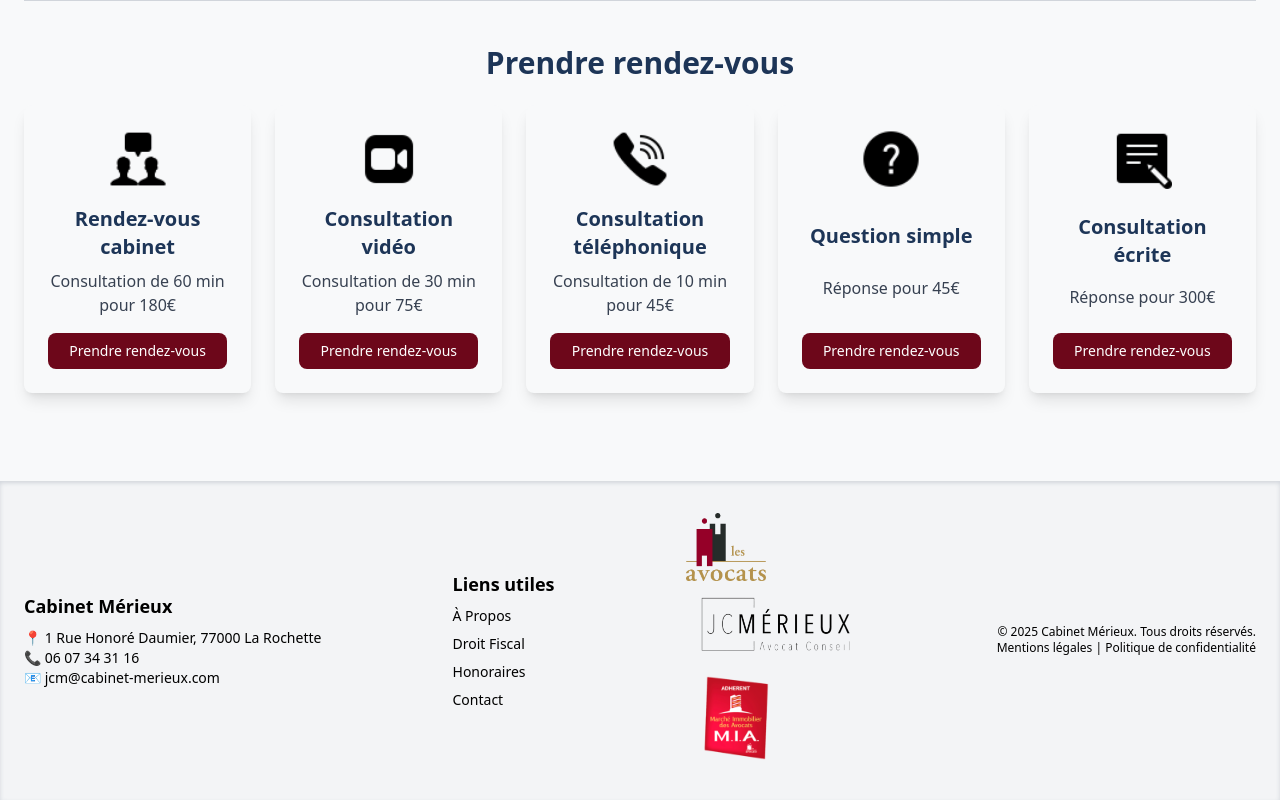
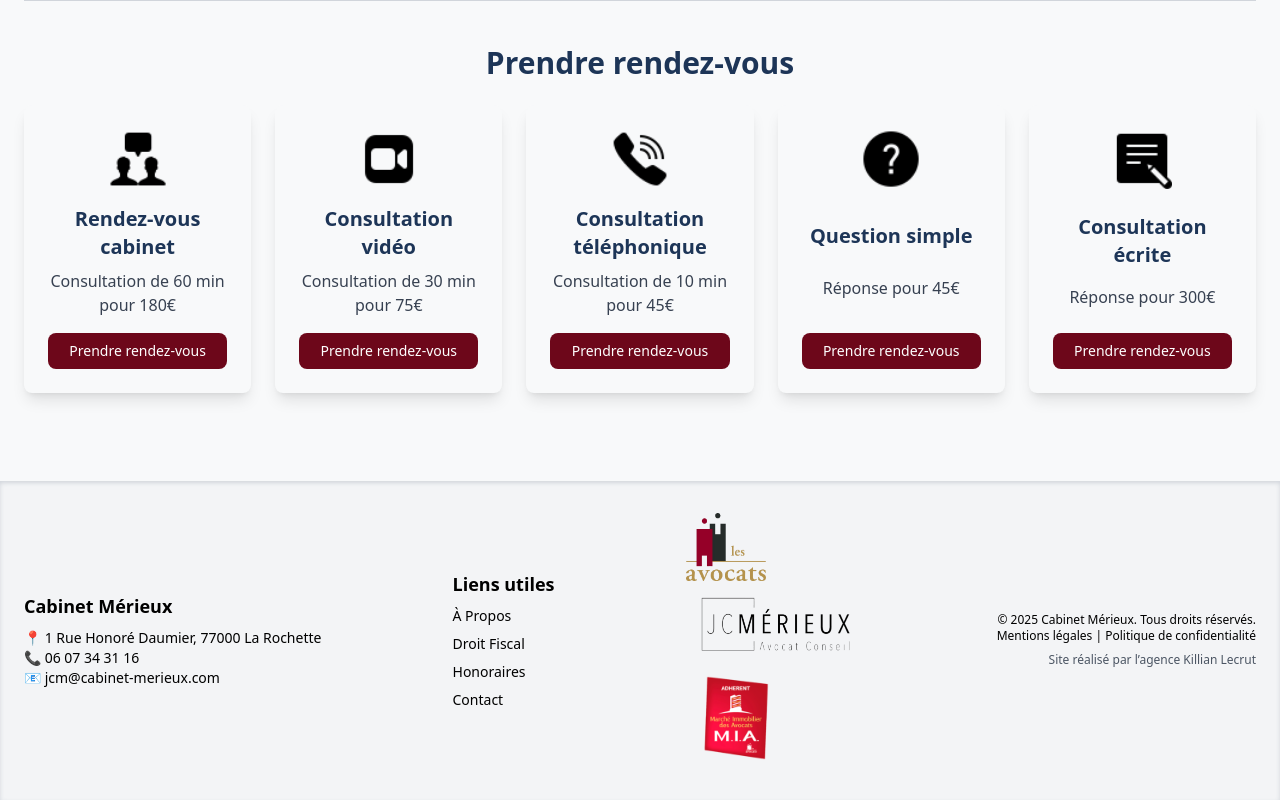
Before and after one commit to blernix/jcprod, a Next.js app: page / in a window 1280 px wide. Shown: the part 1795-2595 px from the top of the page. Built offline with nearby package versions, Linux system fonts and the light colour scheme.

Commit message:
image + footer killian lecrut

```diff
--- /dev/null
+++ b/next.config.js
@@ -0,0 +1,11 @@
+/** @type {import('next').NextConfig} */
+const nextConfig = {
+  images: {
+    formats: ['image/webp', 'image/avif'],
+    deviceSizes: [640, 750, 828, 1080, 1200, 1920, 2048, 3840],
+    imageSizes: [16, 32, 48, 64, 96, 128, 256, 384],
+    minimumCacheTTL: 60,
+  },
+};
+
+module.exports = nextConfig;
--- a/src/app/components/Footer.tsx
+++ b/src/app/components/Footer.tsx
@@ -53,6 +53,17 @@ export default function Footer() {
           <p>
             <Link href="/mentions-legales" className="hover:text-secondary">Mentions légales</Link> | <Link href="/confidentialite" className="hover:text-secondary">Politique de confidentialité</Link>
           </p>
+          <p className="mt-2 text-gray-600">
+            Site réalisé par l&rsquo;agence{" "}
+            <Link
+              href="https://killian-lecrut.com"
+              target="_blank"
+              rel="noopener noreferrer"
+              className="hover:text-secondary hover:underline"
+            >
+              Killian Lecrut
+            </Link>
+          </p>
         </div>
 
 
--- a/src/app/components/PageHeader.tsx
+++ b/src/app/components/PageHeader.tsx
@@ -19,6 +19,8 @@ export default function PageHeader({ title, subtitle, imageSrc, clientImageSrc }
   fill // ✅ Remplace `layout="fill"`
   className="brightness-75 object-cover" // ✅ Remplace `objectFit="cover"`
   priority
+  sizes="100vw"
+  quality={85}
 />
 
       {/* Contenu superposé */}
--- a/src/app/page.tsx
+++ b/src/app/page.tsx
@@ -48,6 +48,7 @@ export default function HomePage() {
     height={80}
     className="max-w-[80px] h-auto"
     priority
+    unoptimized = {true}
   />
   <Image
     src="/logo.png"
@@ -56,6 +57,7 @@ export default function HomePage() {
     height={180}
     className="max-w-[180px] h-auto"
     priority
+    unoptimized = {true}
   />
   <Image
     src="/logo_immo.png"
@@ -64,6 +66,7 @@ export default function HomePage() {
     height={100}
     className="max-w-[100px] h-auto"
     priority
+    unoptimized = {true}
   />
 </div>
         {/* Section Expertise */}
```
